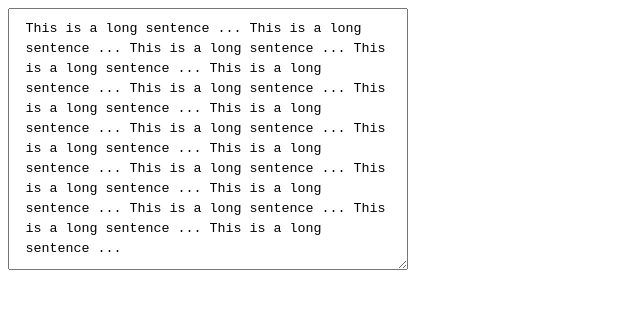
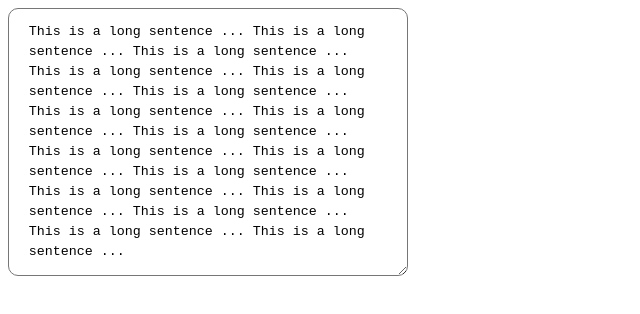
Before and after one commit to bob-fornal/test--textarea-sizing, a plain HTML site: page index.html in a window 1280 px wide. Shown: the whole page, without its empty margins (0-640 px from the left). Drawn offline with Linux system fonts and the light colour scheme.

Commit message:
Documentation and Adjustments

```diff
--- a/index.html
+++ b/index.html
@@ -4,13 +4,14 @@
 
     <style>
       .textarea {
-        --padding: 10px;
+        --padding: 1em;
 
         field-sizing: content;
         line-height: 1.5;
         padding: var(--padding);
         padding-inline: calc((var(--padding) + calc(1lh - 1ex) / 2));
 
+        border-radius: 10px;
         width: 400px;
       }
     </style>
```
Also changed, not shown: 1 other file.
